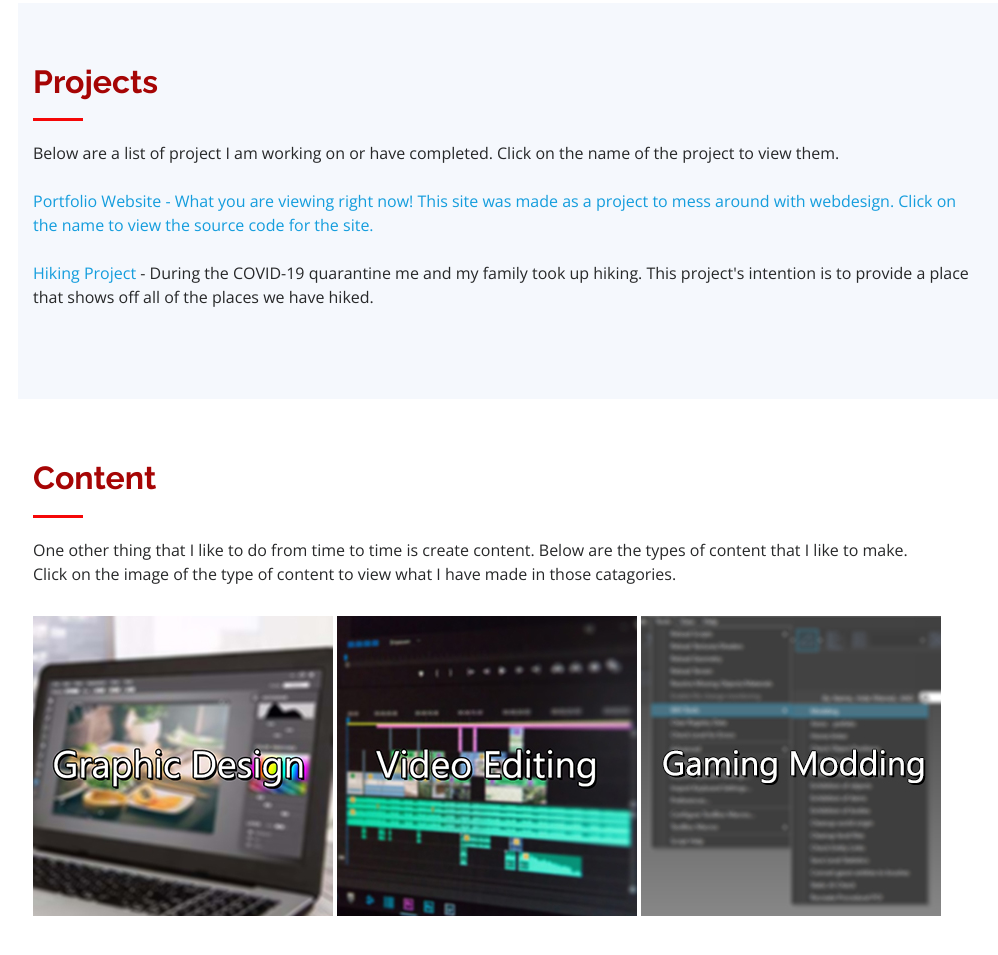
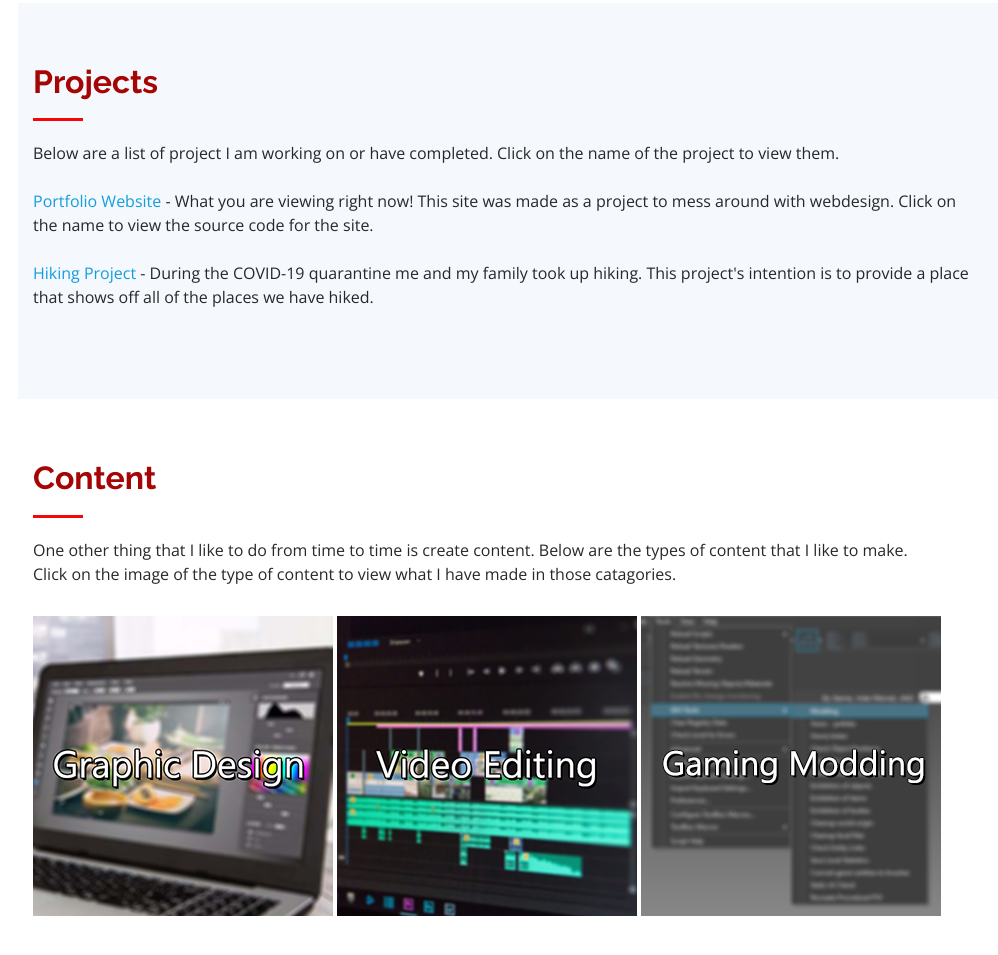
Before and after one commit to cjcoco2004/karma-ssbu.github.io, a plain HTML site: page index.html in a window 1280 px wide. Shown: the part 3062-4017 px from the top of the page, without its empty margins (282-1280 px from the left). Drawn offline with nearby package versions, Linux system fonts and the light colour scheme.

Commit message:
Portfolio Site Info Fix
I'm a big dummy and rushed out the one line of code that added the link to the site respository. This fixes the issue that was there.

```diff
--- a/index.html
+++ b/index.html
@@ -228,7 +228,7 @@
             <h2>Projects</h2>
             <p>Below are a list of project I am working on or have completed. Click on the name of the project to view them.</p>
             <br>
-            <p><a href="https://github.com/karma-ssbu/karma-ssbu.github.io">Portfolio Website - What you are viewing right now! This site was made as a project to mess around with webdesign. Click on the name to view the source code for the site.</a></p>
+            <p><a href="https://github.com/karma-ssbu/karma-ssbu.github.io">Portfolio Website</a> - What you are viewing right now! This site was made as a project to mess around with webdesign. Click on the name to view the source code for the site.</p>
             <br>
             <p><a href="hiking_home.html">Hiking Project</a> - During the COVID-19 quarantine me and my family took up hiking. This project's intention is to provide a place that shows off all of the places we have hiked.</p>
 
```
